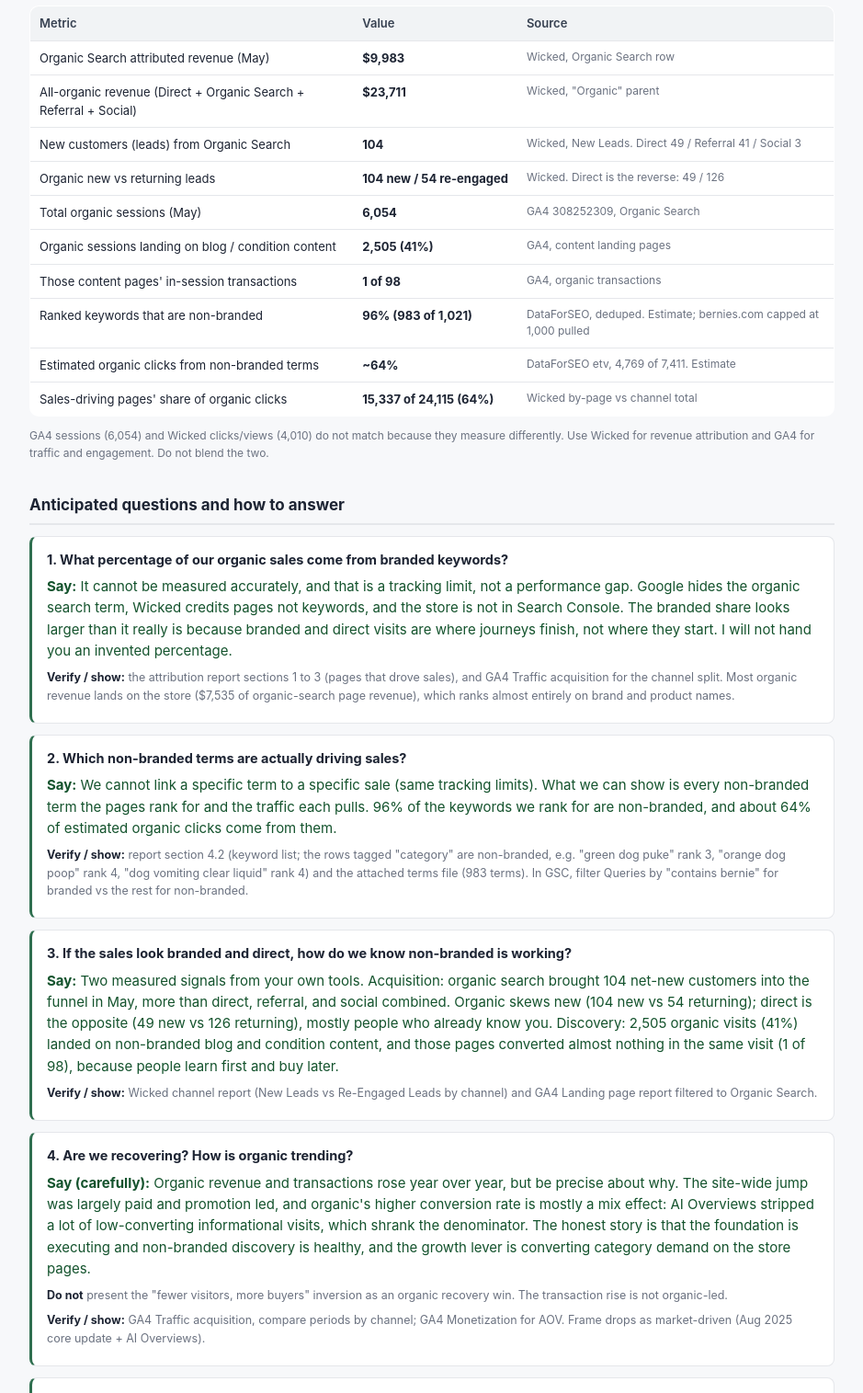
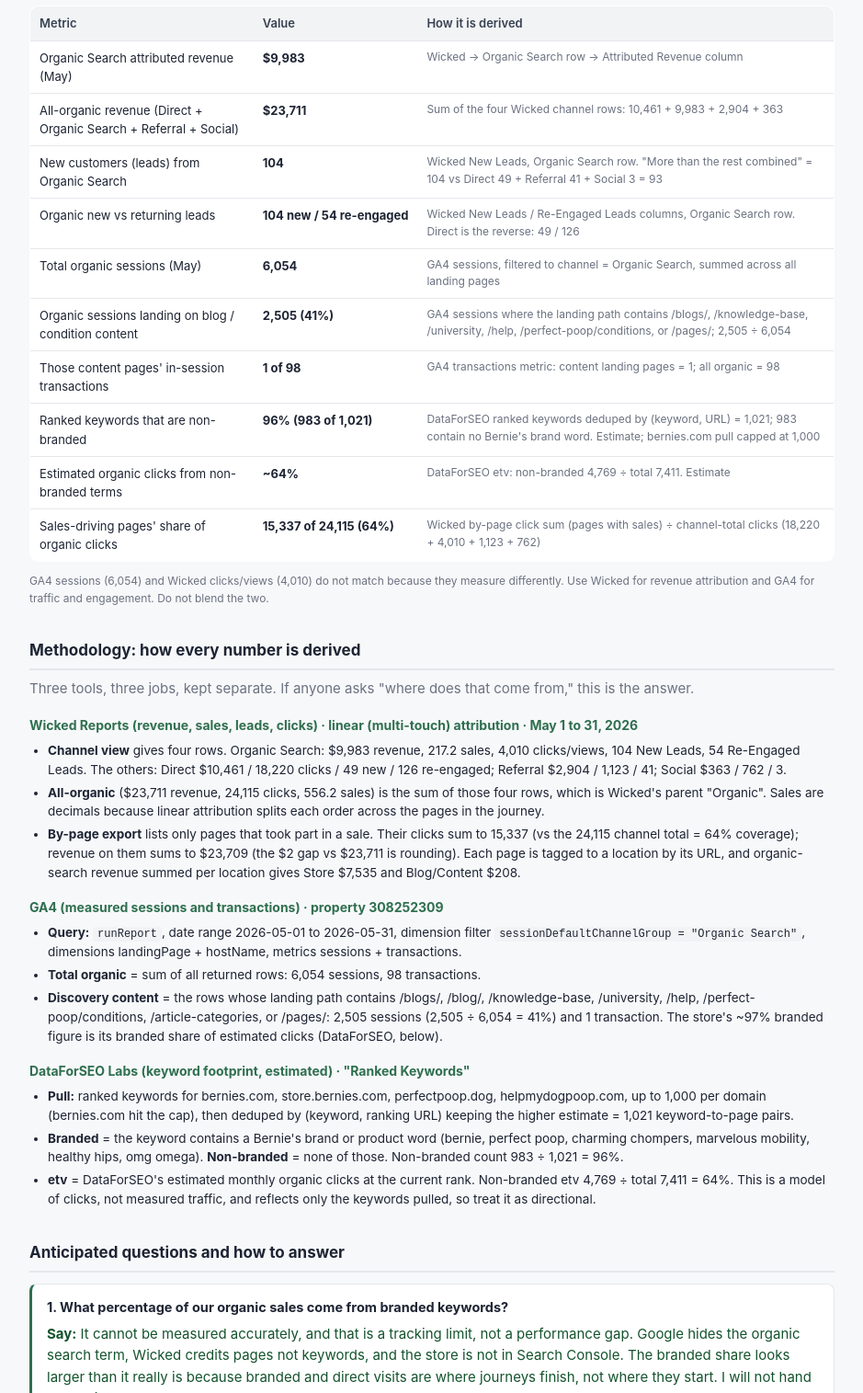
Before and after one commit to aleksandar-hqdm/bernies-organic-attribution, a plain HTML site: page call-guidance/index.html in a window 1280 px wide. Shown: the part 340-1855 px from the top of the page at 92% size, without its empty margins (170-1109 px from the left). Drawn offline with Linux system fonts and the light colour scheme.

Commit message:
Call guidance: add derivation for every number (per-row + methodology section)
Each quick-reference row now shows how it is computed, plus a Methodology
section documenting the Wicked columns, the GA4 query + content-path rule,
and the DataForSEO dedup + brand-token definition.

```diff
--- a/call-guidance/index.html
+++ b/call-guidance/index.html
@@ -19,6 +19,9 @@
 th{background:#f1f3f5;font-weight:600;color:#374151}
 td.v{font-weight:700;white-space:nowrap}
 .src{color:var(--mut);font-size:12px}
+ul{margin:6px 0 16px;padding-left:20px}
+li{margin:4px 0;font-size:13.5px}
+.mlabel{margin:16px 0 4px;font-size:14px;font-weight:700;color:var(--pp)}
 .qa{background:#fff;border:1px solid var(--line);border-left:3px solid var(--pp);border-radius:8px;padding:14px 16px;margin:12px 0}
 .qa .q{font-weight:700;margin:0 0 6px;font-size:14.5px}
 .qa p{margin:6px 0}
@@ -42,21 +45,45 @@
 
 <h2>Quick reference (verified numbers)</h2>
 <table>
-<thead><tr><th>Metric</th><th>Value</th><th>Source</th></tr></thead>
+<thead><tr><th>Metric</th><th>Value</th><th>How it is derived</th></tr></thead>
 <tbody>
-<tr><td>Organic Search attributed revenue (May)</td><td class="v">$9,983</td><td class="src">Wicked, Organic Search row</td></tr>
-<tr><td>All-organic revenue (Direct + Organic Search + Referral + Social)</td><td class="v">$23,711</td><td class="src">Wicked, "Organic" parent</td></tr>
-<tr><td>New customers (leads) from Organic Search</td><td class="v">104</td><td class="src">Wicked, New Leads. Direct 49 / Referral 41 / Social 3</td></tr>
-<tr><td>Organic new vs returning leads</td><td class="v">104 new / 54 re-engaged</td><td class="src">Wicked. Direct is the reverse: 49 / 126</td></tr>
-<tr><td>Total organic sessions (May)</td><td class="v">6,054</td><td class="src">GA4 308252309, Organic Search</td></tr>
-<tr><td>Organic sessions landing on blog / condition content</td><td class="v">2,505 (41%)</td><td class="src">GA4, content landing pages</td></tr>
-<tr><td>Those content pages' in-session transactions</td><td class="v">1 of 98</td><td class="src">GA4, organic transactions</td></tr>
-<tr><td>Ranked keywords that are non-branded</td><td class="v">96% (983 of 1,021)</td><td class="src">DataForSEO, deduped. Estimate; bernies.com capped at 1,000 pulled</td></tr>
-<tr><td>Estimated organic clicks from non-branded terms</td><td class="v">~64%</td><td class="src">DataForSEO etv, 4,769 of 7,411. Estimate</td></tr>
-<tr><td>Sales-driving pages' share of organic clicks</td><td class="v">15,337 of 24,115 (64%)</td><td class="src">Wicked by-page vs channel total</td></tr>
+<tr><td>Organic Search attributed revenue (May)</td><td class="v">$9,983</td><td class="src">Wicked &rarr; Organic Search row &rarr; Attributed Revenue column</td></tr>
+<tr><td>All-organic revenue (Direct + Organic Search + Referral + Social)</td><td class="v">$23,711</td><td class="src">Sum of the four Wicked channel rows: 10,461 + 9,983 + 2,904 + 363</td></tr>
+<tr><td>New customers (leads) from Organic Search</td><td class="v">104</td><td class="src">Wicked New Leads, Organic Search row. "More than the rest combined" = 104 vs Direct 49 + Referral 41 + Social 3 = 93</td></tr>
+<tr><td>Organic new vs returning leads</td><td class="v">104 new / 54 re-engaged</td><td class="src">Wicked New Leads / Re-Engaged Leads columns, Organic Search row. Direct is the reverse: 49 / 126</td></tr>
+<tr><td>Total organic sessions (May)</td><td class="v">6,054</td><td class="src">GA4 sessions, filtered to channel = Organic Search, summed across all landing pages</td></tr>
+<tr><td>Organic sessions landing on blog / condition content</td><td class="v">2,505 (41%)</td><td class="src">GA4 sessions where the landing path contains /blogs/, /knowledge-base, /university, /help, /perfect-poop/conditions, or /pages/; 2,505 &divide; 6,054</td></tr>
+<tr><td>Those content pages' in-session transactions</td><td class="v">1 of 98</td><td class="src">GA4 transactions metric: content landing pages = 1; all organic = 98</td></tr>
+<tr><td>Ranked keywords that are non-branded</td><td class="v">96% (983 of 1,021)</td><td class="src">DataForSEO ranked keywords deduped by (keyword, URL) = 1,021; 983 contain no Bernie's brand word. Estimate; bernies.com pull capped at 1,000</td></tr>
+<tr><td>Estimated organic clicks from non-branded terms</td><td class="v">~64%</td><td class="src">DataForSEO etv: non-branded 4,769 &divide; total 7,411. Estimate</td></tr>
+<tr><td>Sales-driving pages' share of organic clicks</td><td class="v">15,337 of 24,115 (64%)</td><td class="src">Wicked by-page click sum (pages with sales) &divide; channel-total clicks (18,220 + 4,010 + 1,123 + 762)</td></tr>
 </tbody>
 </table>
 <p class="src">GA4 sessions (6,054) and Wicked clicks/views (4,010) do not match because they measure differently. Use Wicked for revenue attribution and GA4 for traffic and engagement. Do not blend the two.</p>
+
+<h2>Methodology: how every number is derived</h2>
+<p class="sub">Three tools, three jobs, kept separate. If anyone asks "where does that come from," this is the answer.</p>
+
+<p class="mlabel">Wicked Reports (revenue, sales, leads, clicks) &middot; linear (multi-touch) attribution &middot; May 1 to 31, 2026</p>
+<ul>
+<li><b>Channel view</b> gives four rows. Organic Search: $9,983 revenue, 217.2 sales, 4,010 clicks/views, 104 New Leads, 54 Re-Engaged Leads. The others: Direct $10,461 / 18,220 clicks / 49 new / 126 re-engaged; Referral $2,904 / 1,123 / 41; Social $363 / 762 / 3.</li>
+<li><b>All-organic</b> ($23,711 revenue, 24,115 clicks, 556.2 sales) is the sum of those four rows, which is Wicked's parent "Organic". Sales are decimals because linear attribution splits each order across the pages in the journey.</li>
+<li><b>By-page export</b> lists only pages that took part in a sale. Their clicks sum to 15,337 (vs the 24,115 channel total = 64% coverage); revenue on them sums to $23,709 (the $2 gap vs $23,711 is rounding). Each page is tagged to a location by its URL, and organic-search revenue summed per location gives Store $7,535 and Blog/Content $208.</li>
+</ul>
+
+<p class="mlabel">GA4 (measured sessions and transactions) &middot; property 308252309</p>
+<ul>
+<li><b>Query:</b> <code>runReport</code>, date range 2026-05-01 to 2026-05-31, dimension filter <code>sessionDefaultChannelGroup = "Organic Search"</code>, dimensions landingPage + hostName, metrics sessions + transactions.</li>
+<li><b>Total organic</b> = sum of all returned rows: 6,054 sessions, 98 transactions.</li>
+<li><b>Discovery content</b> = the rows whose landing path contains /blogs/, /blog/, /knowledge-base, /university, /help, /perfect-poop/conditions, /article-categories, or /pages/: 2,505 sessions (2,505 &divide; 6,054 = 41%) and 1 transaction. The store's ~97% branded figure is its branded share of estimated clicks (DataForSEO, below).</li>
+</ul>
+
+<p class="mlabel">DataForSEO Labs (keyword footprint, estimated) &middot; "Ranked Keywords"</p>
+<ul>
+<li><b>Pull:</b> ranked keywords for bernies.com, store.bernies.com, perfectpoop.dog, helpmydogpoop.com, up to 1,000 per domain (bernies.com hit the cap), then deduped by (keyword, ranking URL) keeping the higher estimate = 1,021 keyword-to-page pairs.</li>
+<li><b>Branded</b> = the keyword contains a Bernie's brand or product word (bernie, perfect poop, charming chompers, marvelous mobility, healthy hips, omg omega). <b>Non-branded</b> = none of those. Non-branded count 983 &divide; 1,021 = 96%.</li>
+<li><b>etv</b> = DataForSEO's estimated monthly organic clicks at the current rank. Non-branded etv 4,769 &divide; total 7,411 = 64%. This is a model of clicks, not measured traffic, and reflects only the keywords pulled, so treat it as directional.</li>
+</ul>
 
 <h2>Anticipated questions and how to answer</h2>
 
```
